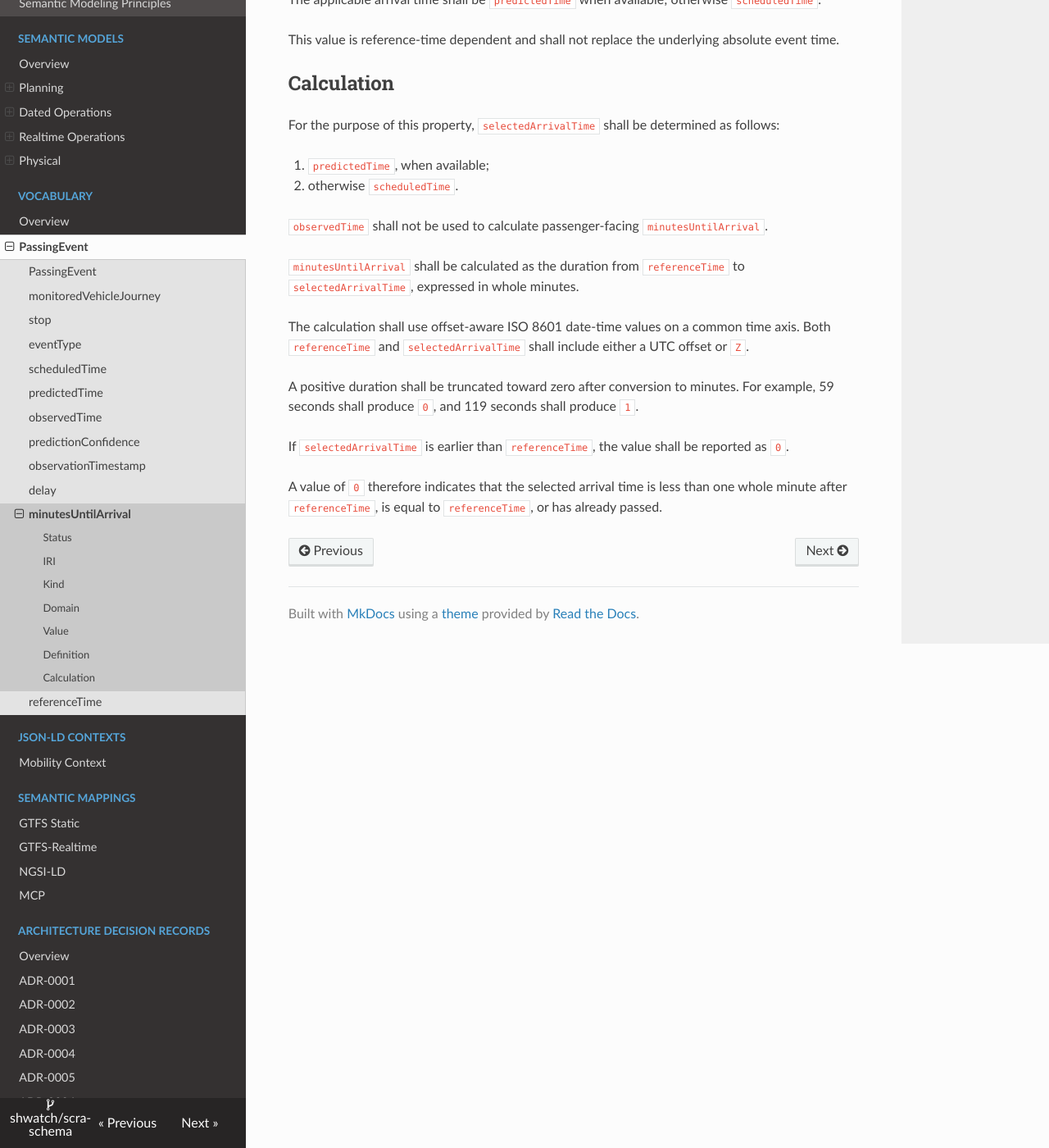
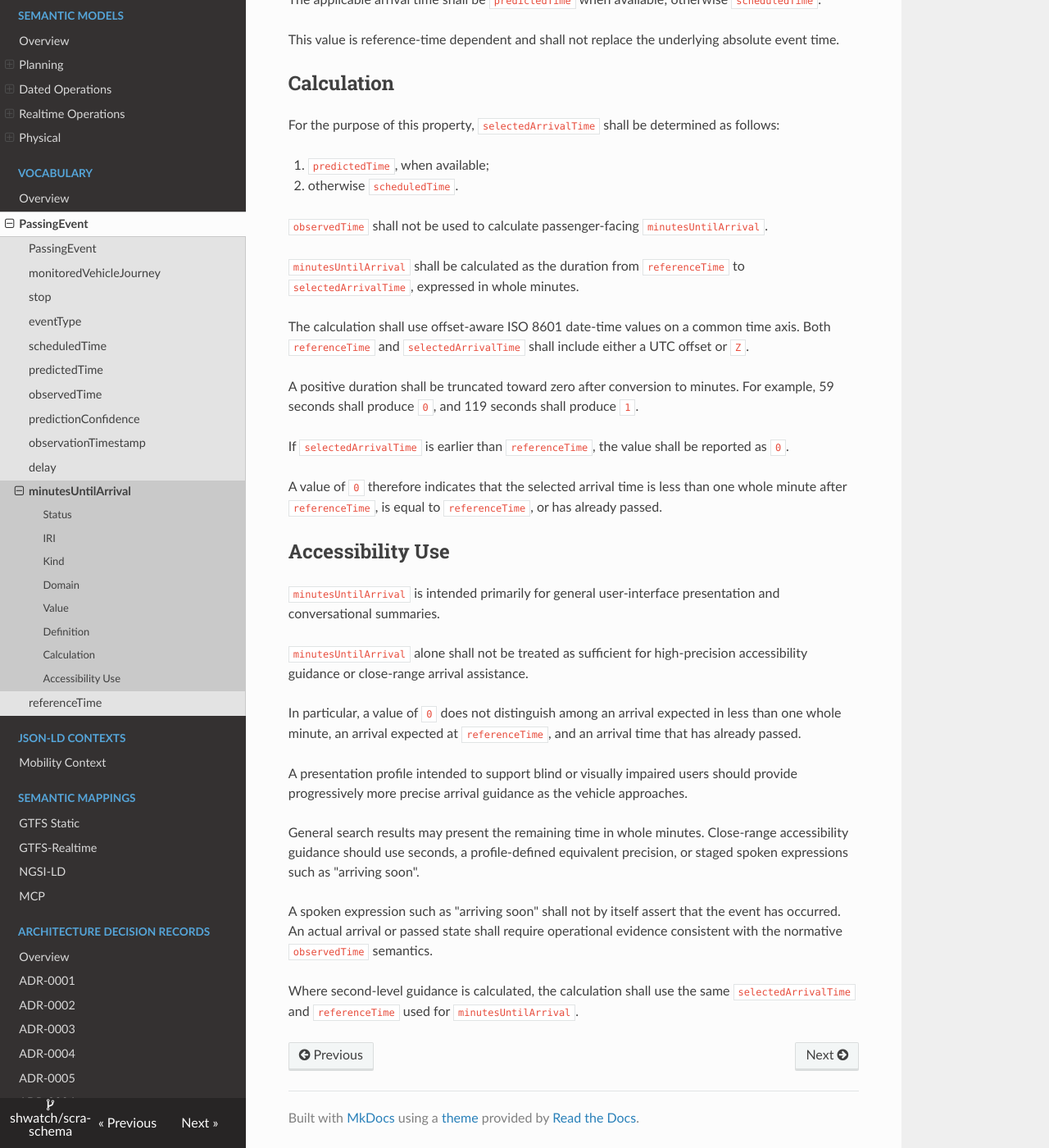
Before and after one commit to shwatch/scra-schema, an MkDocs documentation site: the page built from docs/vocab/minutesUntilArrival.md, in a window 1280 px wide and 1400 px high, scrolled down 830 px. Shown: the whole window at 82% size. Built offline with MkDocs 1.6.1, drawn with Linux system fonts in a browser that asks for light colours; nearby versions of some CDN libraries.

Commit message:
Clarify accessibility use of minutes until arrival

```diff
--- a/docs/vocab/minutesUntilArrival.md
+++ b/docs/vocab/minutesUntilArrival.md
@@ -62,3 +62,30 @@ reported as `0`.
 A value of `0` therefore indicates that the selected arrival time is less than
 one whole minute after `referenceTime`, is equal to `referenceTime`, or has
 already passed.
+
+## Accessibility Use
+
+`minutesUntilArrival` is intended primarily for general user-interface
+presentation and conversational summaries.
+
+`minutesUntilArrival` alone shall not be treated as sufficient for
+high-precision accessibility guidance or close-range arrival assistance.
+
+In particular, a value of `0` does not distinguish among an arrival expected
+in less than one whole minute, an arrival expected at `referenceTime`, and an
+arrival time that has already passed.
+
+A presentation profile intended to support blind or visually impaired users
+should provide progressively more precise arrival guidance as the vehicle
+approaches.
+
+General search results may present the remaining time in whole minutes.
+Close-range accessibility guidance should use seconds, a profile-defined
+equivalent precision, or staged spoken expressions such as "arriving soon".
+
+A spoken expression such as "arriving soon" shall not by itself assert that
+the event has occurred. An actual arrival or passed state shall require
+operational evidence consistent with the normative `observedTime` semantics.
+
+Where second-level guidance is calculated, the calculation shall use the same
+`selectedArrivalTime` and `referenceTime` used for `minutesUntilArrival`.
```
